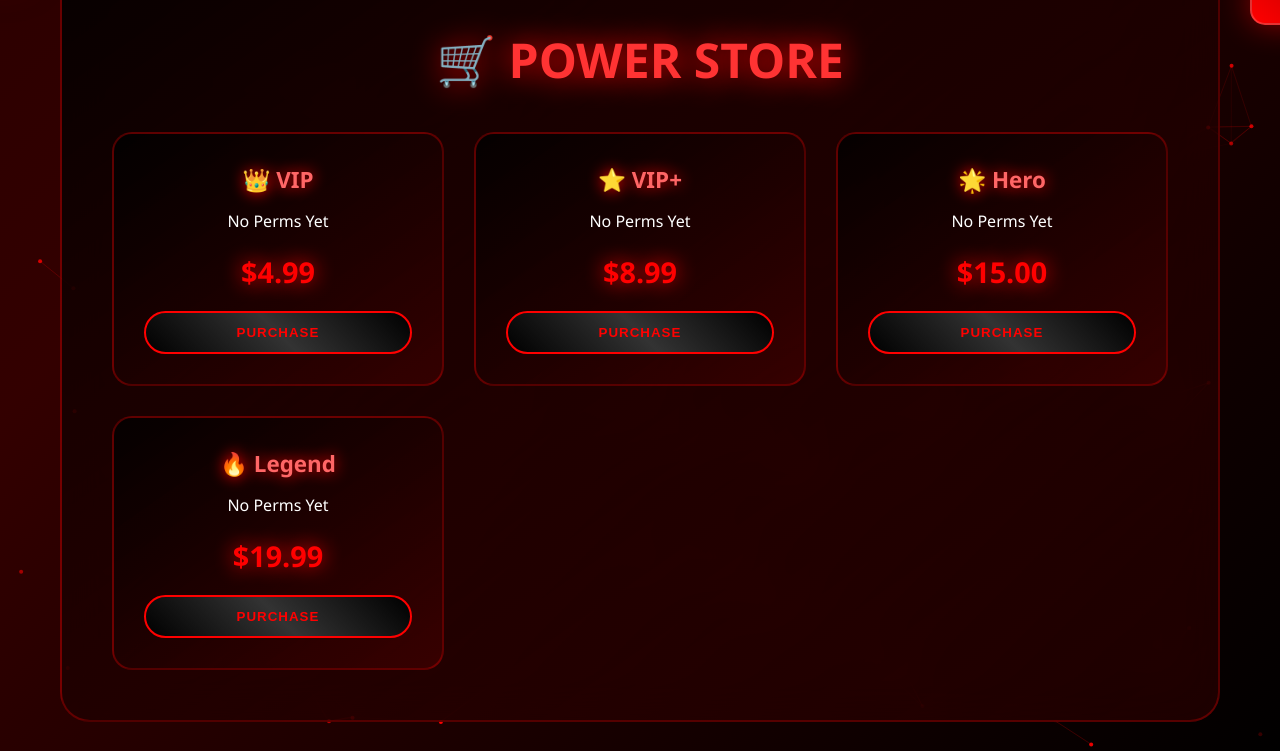
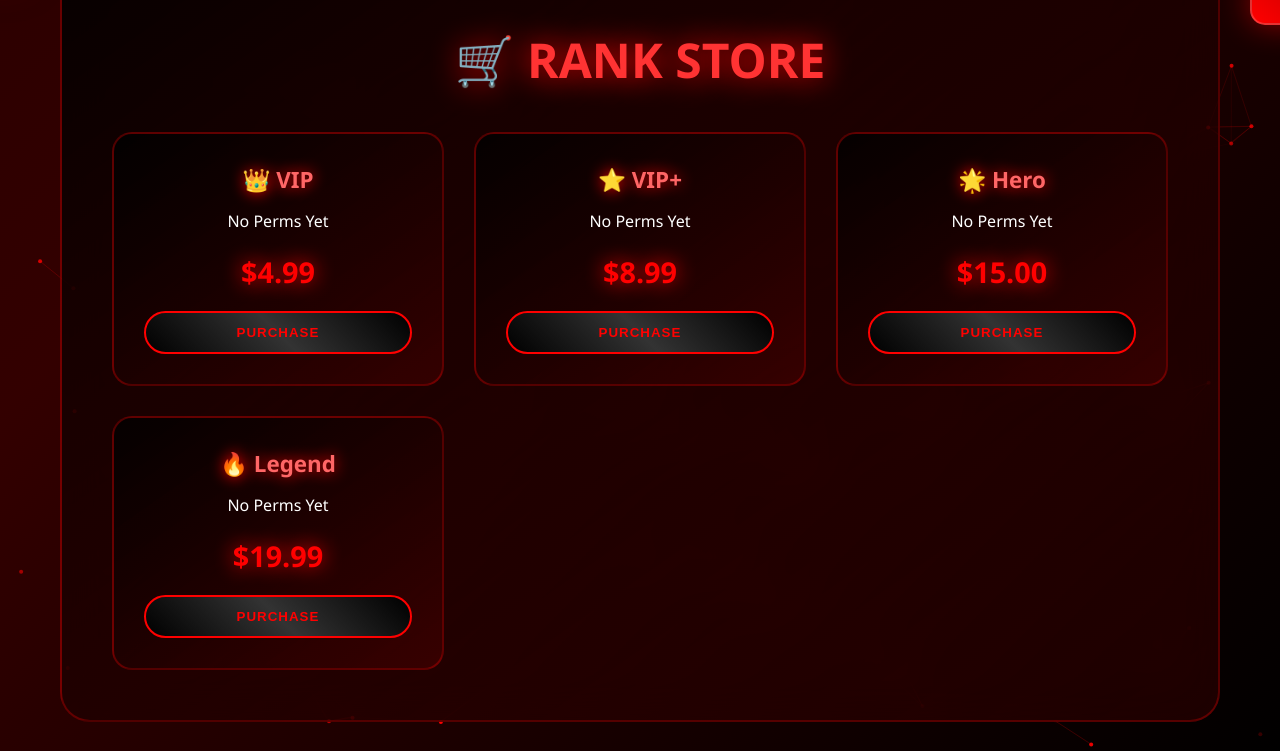
Before and after one commit to Ballerrrr/sswebsite, a plain HTML site: page index.html in a window 1280 px wide. Both pictures are taken after a click on the element "STORE". Shown: the part 1237-1988 px from the top of the page. Drawn offline with Linux system fonts and the light colour scheme.

Commit message:
Update index.html

```diff
--- a/index.html
+++ b/index.html
@@ -502,7 +502,7 @@
             <div style="margin-bottom: 30px;">
                 <button class="back-btn" onclick="switchTab('home')">← Back to Home</button>
             </div>
-            <h2 style="text-align: center; font-size: 3rem; margin-bottom: 40px; color: #ff3333; text-shadow: 0 0 30px #ff0000;">🛒 POWER STORE</h2>
+            <h2 style="text-align: center; font-size: 3rem; margin-bottom: 40px; color: #ff3333; text-shadow: 0 0 30px #ff0000;">🛒 RANK STORE</h2>
             <div class="store-grid">
                 <div class="store-item">
                     <h4>👑 VIP</h4>
```
